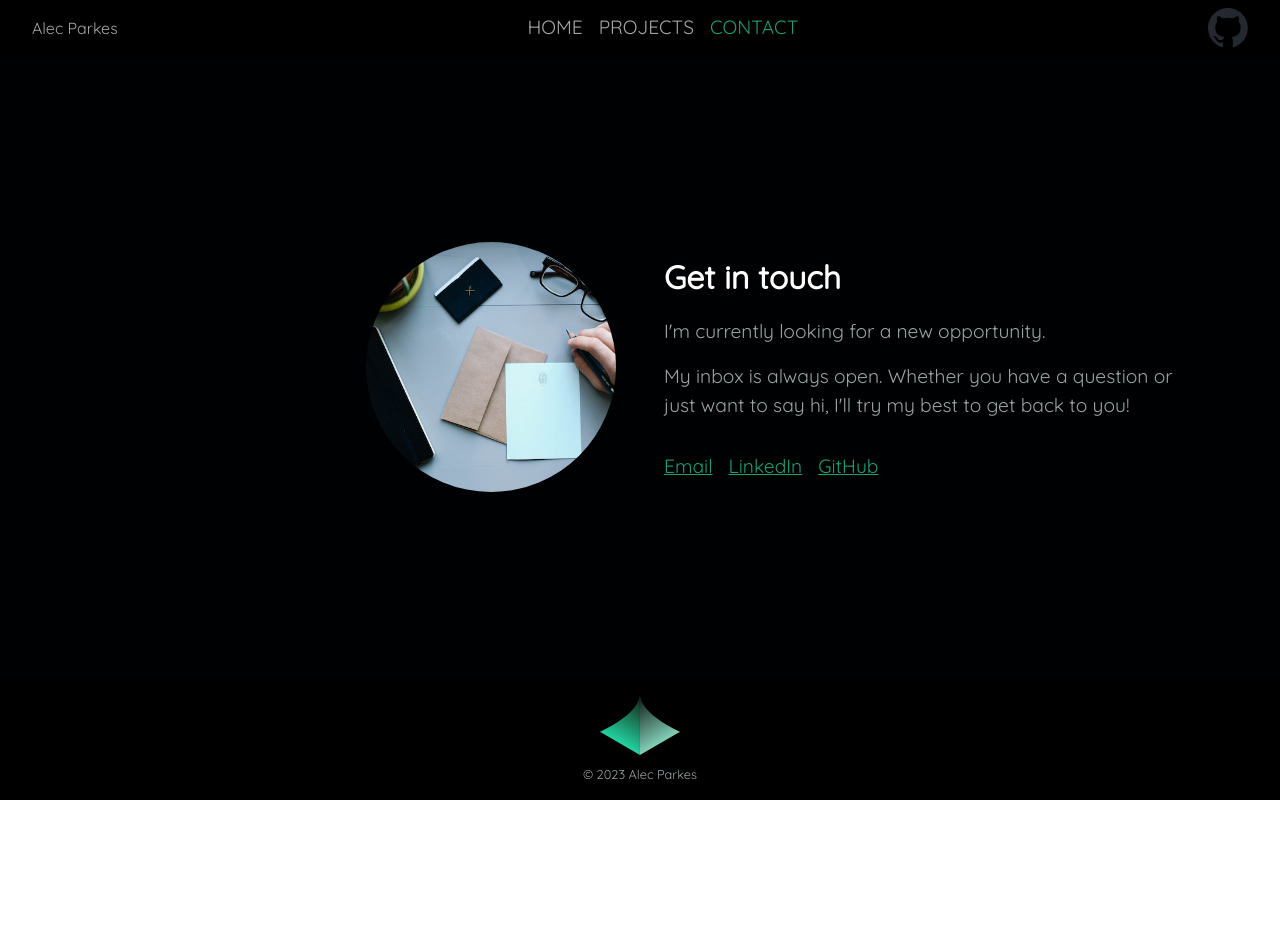
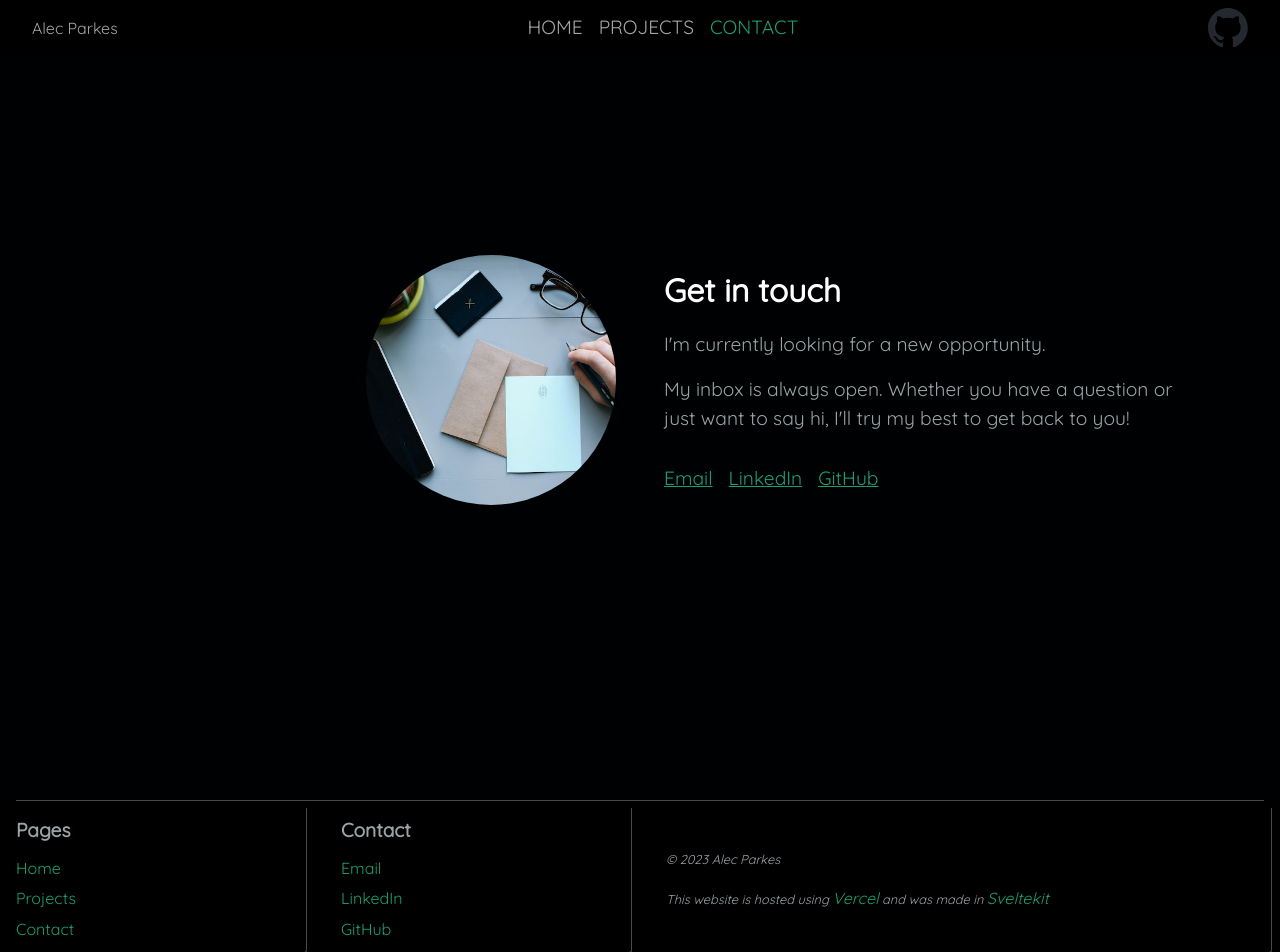
Before and after one commit to AlanBark/projects-showcase, a SvelteKit app: page /contact in a window 1280 px wide. Shown: the top 952 px of the page. Before the commit the page ends 800 px from the top, so only its background shows below. Built offline with nearby package versions, Linux system fonts and the light colour scheme.

Commit message:
updated footer

```diff
--- a/src/components/Footer.svelte
+++ b/src/components/Footer.svelte
@@ -1,22 +1,79 @@
 <style>
   .footer {
     background-color: #000000;
-    text-align: center;
     color: #9aa3a5;
     font-size: 0.8rem;
-    display: flex;
-    flex-direction: column;
-    justify-content: center;
-    align-items: center;
+    display: grid;
+    grid-template-columns: 1fr 1fr 2fr;
     gap: 10px;
-    padding: 1rem;
+    padding-bottom: 1rem;
     position: relative;
     bottom: 0;
     left: 0;
     right: 0;
   }
+  .footer::before {
+    content: "";
+    position: absolute;
+    top: 0;
+    left: 1rem;
+    right: 1rem;
+    height: 1px;
+    background-color: #464a4b;
+
+  }
+  .links {
+    padding: 0.5rem;
+    border-bottom: 2px solid #464a4b;
+    border-right: 1px solid #464a4b;
+    border-radius: 0px 0px 4px 0px;
+    margin: 0.5rem
+  }
+  ul {
+    list-style: none;
+    padding-top: 0.5rem;
+    padding-left: 0px;
+  }
+  li {
+    padding: 0.2rem 0;
+  }
+  a {
+    color: #1e9c74;
+    font-size: 1rem;
+    text-decoration: none;
+  }
+  a:hover {
+    text-decoration: underline;
+  }
+  .copywrite {
+    font-size: 0.8rem;
+    display: flex;
+    gap: 1rem;
+    justify-content: center;
+    flex-direction: column;
+    font-style: italic;
+}
 </style>
+
 <div class="footer">
-  <img src="/logo.svg" alt="logo" style="width: 80px;"/>
-  <p>© 2023 Alec Parkes</p>
+  <div class="links">
+    <h2>Pages</h2>
+    <ul>
+      <li><a href="/">Home</a></li>
+      <li><a href="/projects">Projects</a></li>
+      <li><a href="/contact">Contact</a></li>
+    </ul>
+  </div>
+  <div class="links">
+    <h2>Contact</h2>
+    <ul>
+      <li><a href="mailto:alec@parkes.dev">Email</a></li>
+      <li><a target="_blank" rel="noreferrer" href="https://www.linkedin.com/in/alec-parkes-1754a817a/">LinkedIn</a></li>
+      <li><a target="_blank" rel="noreferrer" href="https://github.com/AlanBark">GitHub</a></li>
+    </ul>
+  </div>
+  <div class="links copywrite">
+    <p>© 2023 Alec Parkes</p>
+    <p>This website is hosted using <a href="https://vercel.com" target="_blank" rel="noreferrer">Vercel</a> and was made in <a href="https://kit.svelte.dev/" target="_blank" rel="noreferrer">Sveltekit</a></p>
+  </div>
 </div>
--- a/src/routes/contact/+page.svelte
+++ b/src/routes/contact/+page.svelte
@@ -16,6 +16,7 @@ import HeaderDesktop from '../../components/HeaderDesktop.svelte';
     margin: 0;
     display: flex;
     flex-direction: column;
+    padding-bottom: 6rem;
   }
   .contact-wrap {
     display: flex;
@@ -99,5 +100,5 @@ import HeaderDesktop from '../../components/HeaderDesktop.svelte';
       </div>
     </div>
   </div>
-  <Footer />
 </div>
+<Footer />
--- a/src/routes/projects/+page.svelte
+++ b/src/routes/projects/+page.svelte
@@ -22,6 +22,7 @@ $top: #9aa3a5;
   color: white;
   min-height: 100vh;
   width: 100%;
+  padding-bottom: 6rem;
 }
 .content {
   margin: 0 20%;
--- a/src/routes/projects/[slug]/+page.svelte
+++ b/src/routes/projects/[slug]/+page.svelte
@@ -15,17 +15,16 @@
     color: white;
     min-height: 100vh;
     width: 100%;
-    padding: 0;
     margin: 0;
+    padding: 3rem 20% 6rem 20%;
+    @media screen and (max-width: 768px) {
+      padding: 3rem 5% 6rem 20%;
+    }
   }
   .blog {
-    margin: 3rem 20%;
     display: flex;
     flex-direction: column;
     justify-content: center;
-    @media screen and (max-width: 768px) {
-      margin: 3rem 5%;
-    }
   }
   .title {
     font-size: 3rem;
@@ -45,8 +44,8 @@
   }
 </style>
 
+<HeaderDesktop />
 <div class="page">
-  <HeaderDesktop />
   <article class="blog">
     <p class="title">{data.title}</p>
     <p class="date">{data.date}</p>
```
